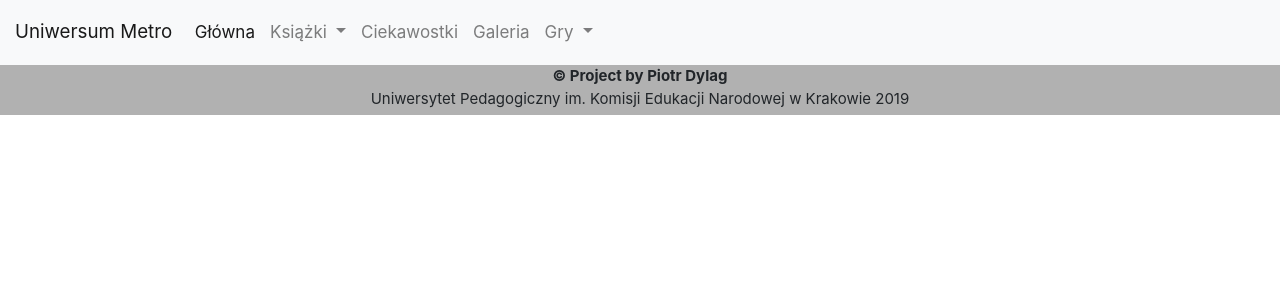
After one commit to piotrdylag/MetroUniverseWebsite, a PHP site: page /uniwersum-metro.php in a window 1280 px wide. The commit adds this page. Shown: the top 300 px of the page. Run offline with PHP 8.4, Linux system fonts and the light colour scheme.

Commit message:
added two more sites

```diff
--- a/style/style.css
+++ b/style/style.css
@@ -1,13 +1,56 @@
-body {
-    background-color: white;
+menu{
+    display: block;
+    background-color: #b1b1b1;
+}
+.navbar{
+    height: 65px;
+    background-color: #b1b1b1;
+}
+.navbar-collapse{
+    font-size: 17px;
+}
+.carousel{
+    position: center;
 }
 
-menu{
-    display: block;
+.autor{
+    text-align: justify;
 }
 
-.carousel{
-    height: 100%;
-    width: 60%;
-    left: 450px;
+.oautorze{
+    margin-top: 40px;
 }
+
+.mainsite{
+    width: 1080px;
+    position: relative;
+    margin: auto;
+    top: 0;
+    right: 0;
+    bottom: 0;
+    left: 0;
+}
+.dmitrijphoto{
+    margin-right: 20px;
+}
+
+.metro2033{
+    position: center;
+    display: inline-block;
+}
+.ometro2033 .ometro2034 .ometro2035{
+    text-align: justify;
+}
+
+.metro2033foto .metro2033foto{
+    margin-right: 20px;
+}
+
+.footer{
+    position: relative;
+    background-color: #b1b1b1;
+    text-align: center;
+    height: 50px;
+    bottom: 0;
+    clear: both;
+}
--- /dev/null
+++ b/uniwersum-metro.php
@@ -0,0 +1,74 @@
+<!DOCTYPE html>
+<html lang="pl">
+<head>
+    <link rel="icon" href="image/metroexodusicon.png">
+    <link rel="stylesheet" href="style/style.css">
+    <meta charset="UTF-8">
+    <meta content="text/html; charset=iso-8859-2" http-equiv="Content-Type">
+    <link rel="stylesheet" href="https://www.w3schools.com/w3css/4/w3.css">
+    <title>Uniwersum Metro</title>
+    <link href='https://fonts.googleapis.com/css?family=Rubik Mono One' rel='stylesheet'>
+    <!-- Latest compiled and minified CSS -->
+    <link rel="stylesheet" href="https://maxcdn.bootstrapcdn.com/bootstrap/4.3.1/css/bootstrap.min.css">
+
+    <!-- jQuery library -->
+    <script src="https://ajax.googleapis.com/ajax/libs/jquery/3.4.0/jquery.min.js"></script>
+
+    <!-- Popper JS -->
+    <script src="https://cdnjs.cloudflare.com/ajax/libs/popper.js/1.14.7/umd/popper.min.js"></script>
+
+    <!-- Latest compiled JavaScript -->
+    <script src="https://maxcdn.bootstrapcdn.com/bootstrap/4.3.1/js/bootstrap.min.js"></script>
+</head>
+<body>
+
+<nav class="navbar navbar-expand-lg navbar-light bg-light">
+    <a class="navbar-brand" href="#">Uniwersum Metro</a>
+    <button class="navbar-toggler" type="button" data-toggle="collapse" data-target="#navbarNavDropdown"
+            aria-controls="navbarNavDropdown" aria-expanded="false" aria-label="Toggle navigation">
+        <span class="navbar-toggler-icon"></span>
+    </button>
+    <div class="collapse navbar-collapse" id="navbarNavDropdown">
+        <ul class="navbar-nav">
+            <li class="nav-item active">
+                <a class="nav-link" href="main.php">Główna <span class="sr-only">(current)</span></a>
+            </li>
+            <li class="nav-item dropdown">
+                <a class="nav-link dropdown-toggle" href="#" id="navbarDropdownMenuLink" role="button"
+                   data-toggle="dropdown" aria-haspopup="true" aria-expanded="false">
+                    Książki
+                </a>
+                <div class="dropdown-menu" aria-labelledby="navbarDropdownMenuLink">
+                    <a class="dropdown-item" href="#">Metro</a>
+                    <a class="dropdown-item" href="#">Uniwersum Metro</a>
+                </div>
+            </li>
+            <li class="nav-item">
+                <a class="nav-link" href="#">Ciekawostki</a>
+            </li>
+            <li class="nav-item">
+                <a class="nav-link" href="#">Galeria</a>
+            </li>
+            <li class="nav-item dropdown">
+                <a class="nav-link dropdown-toggle" href="#" id="navbarDropdownMenuLink" role="button"
+                   data-toggle="dropdown" aria-haspopup="true" aria-expanded="false">
+                    Gry
+                </a>
+                <div class="dropdown-menu" aria-labelledby="navbarDropdownMenuLink">
+                    <a class="dropdown-item" href="#">Metro 2033</a>
+                    <a class="dropdown-item" href="#">Metro Last Light</a>
+                    <a class="dropdown-item" href="#">Metro Exodus</a>
+                </div>
+            </li>
+        </ul>
+    </div>
+</nav>
+<div class="mainsite">
+
+</div>
+<div class="footer">
+    <b>&copy Project by Piotr Dylag</b> <br>
+    Uniwersytet Pedagogiczny im. Komisji Edukacji Narodowej w Krakowie 2019
+</div>
+</body>
+</html>
```
Also changed, not shown: ksiazki-metro.php (added, +136 -0 lines), main.php (+62 -12 lines).
